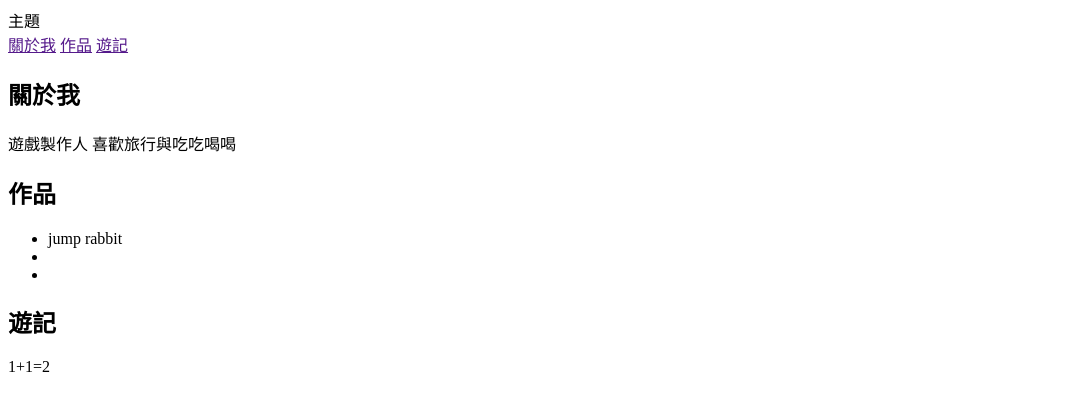
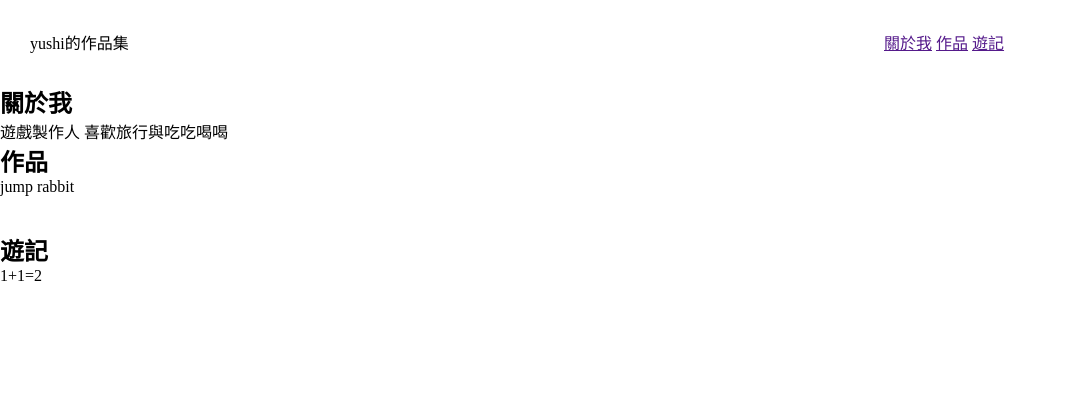
Before and after one commit to masayushi/Web_yushi_collection, a plain HTML site: page index.html in a window 1280 px wide. Shown: the whole page, without its empty margins (0-1067 px from the left). Drawn offline with Linux system fonts and the light colour scheme.

Commit message:
透過CSS劃分設計區塊

```diff
--- a/index.html
+++ b/index.html
@@ -17,7 +17,7 @@
   <!-- nav 有語意的元素 - SEO 搜尋引擎優化-->
   <nav>
     <div id="logo">
-      <span>主題</span>
+      <span>yushi的作品集</span>
     </div>
     <div>
       <a href="">關於我</a>
--- a/style.css
+++ b/style.css
@@ -1,3 +1,13 @@
 *{
+  margin: 0;
+  padding: 0;
+  font-family: 微軟正黑體;
+  box-sizing: border-box;
+}
+
+nav{
+  display: grid;
+  grid-template-columns: 70% 30%;
+  padding: 30px;
 
 }
```
